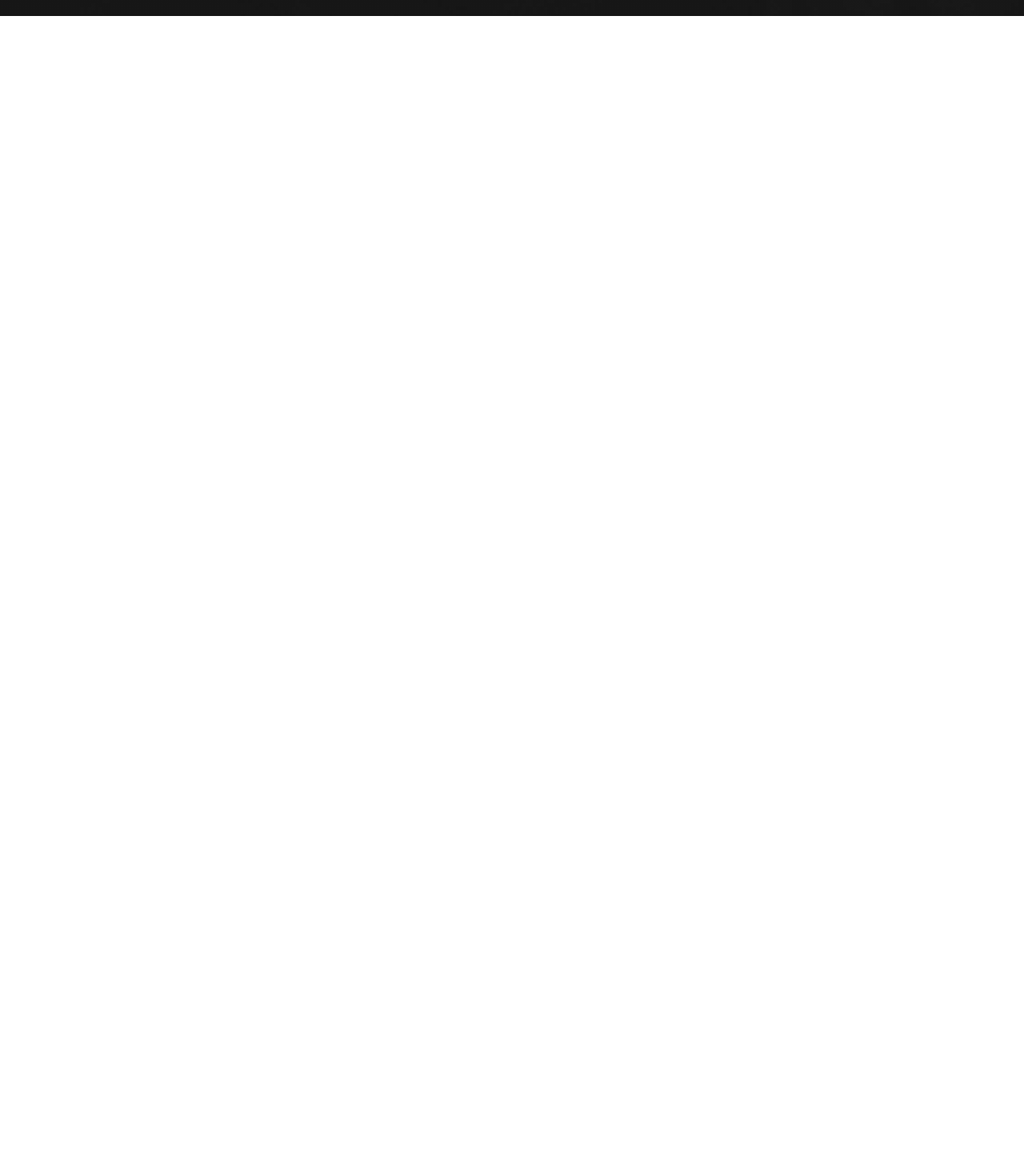
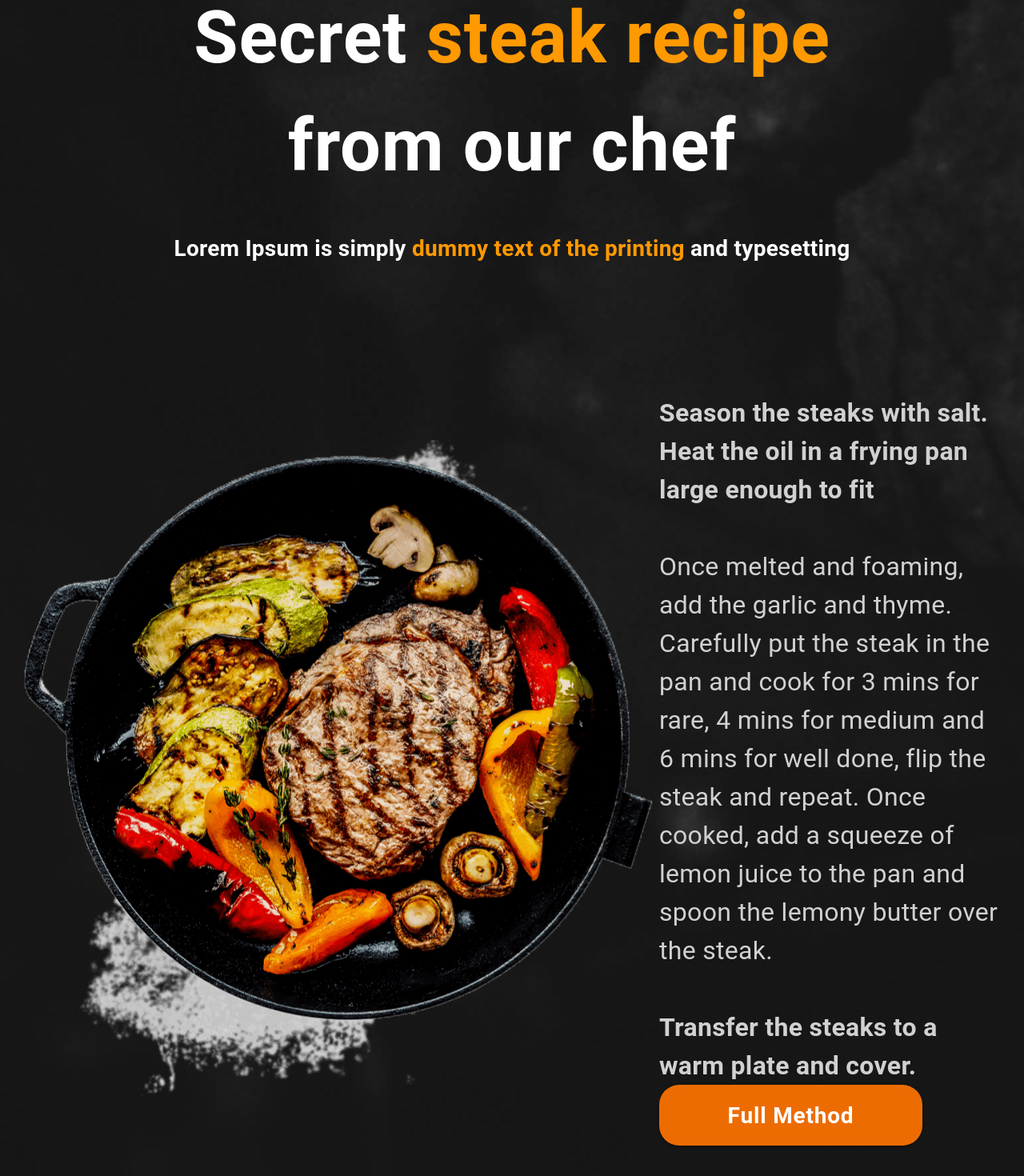
Before and after one commit to Borys-Mch/burgarita, a React (Vite) app: page / in a window 1280 px wide. Shown: the part 4038-5508 px from the top of the page at 80% size. Before the commit the page ends 4058 px from the top, so only its background shows below. Built offline with nearby package versions, Linux system fonts and the light colour scheme.

Commit message:
Added Recipe section

```diff
--- /dev/null
+++ b/src/components/RecipeSection.jsx
@@ -0,0 +1,79 @@
+import { Box, Button, Container, Stack, Typography } from "@mui/material";
+import React from "react";
+
+import recipeImg from "../assets/recipe.png";
+
+const RecipeSection = () => {
+  return (
+    <Container maxWidth="xl">
+      <Stack my={{ xs: 10, lg: 25 }} alignItems="center">
+        <Typography
+          fontSize={{ xs: 40, md: 50, lg: 90 }}
+          fontWeight={700}
+          textAlign="center"
+          color="white">
+          Secret <span style={{ color: "#FF9900" }}>steak recipe</span>
+          <br /> from our chef
+        </Typography>
+        <Typography
+          mt={{ xs: 2, md: 5 }}
+          fontSize={{ xs: 20, lg: 28 }}
+          fontWeight={600}
+          textAlign="center"
+          color="white">
+          Lorem Ipsum is simply{" "}
+          <span style={{ color: "#FF9900" }}>dummy text of the printing </span>
+          and typesetting
+        </Typography>
+        <Stack
+          mt={{ xs: 5, lg: 20 }}
+          direction={{ sm: "row" }}
+          alignItems="center">
+          <Box
+            component="img"
+            src={recipeImg}
+            alt="steak"
+            width={{ xs: "350px", md: "550px", lg: "800px" }}
+            height={{ xs: "361px", md: "567px", lg: "824px" }}
+          />
+          <Box>
+            <Typography fontSize={{ xs: 20, lg: 32 }} color="#D1D1D2">
+              <span style={{ fontWeight: 600 }}>
+                Season the steaks with salt. Heat the oil in a frying pan large
+                enough to fit
+              </span>
+              <br /> <br />
+              Once melted and foaming, add the garlic and thyme. Carefully put
+              the steak in the pan and cook for 3 mins for rare, 4 mins for
+              medium and 6 mins for well done, flip the steak and repeat. Once
+              cooked, add a squeeze of lemon juice to the pan and spoon the
+              lemony butter over the steak.
+              <br /> <br />
+              <span style={{ fontWeight: 600 }}>
+                Transfer the steaks to a warm plate and cover.
+              </span>
+            </Typography>
+            <Button
+              variant="contained"
+              color="warning"
+              size="large"
+              sx={{
+                width: "329px",
+                height: "76px",
+                fontSize: 28,
+                fontWeight: 600,
+                textTransform: "none",
+                borderRadius: "25px",
+                padding: 0,
+                background: "FF9900",
+              }}>
+              Full Method
+            </Button>
+          </Box>
+        </Stack>
+      </Stack>
+    </Container>
+  );
+};
+
+export default RecipeSection;
--- a/src/pages/HomePage.jsx
+++ b/src/pages/HomePage.jsx
@@ -1,6 +1,7 @@
 import React from "react";
 import ExclusiveSection from "../components/ExclusiveSection";
 import HeroSection from "../components/HeroSection";
+import RecipeSection from "../components/RecipeSection";
 import SteakPlatterSection from "../components/SteakPlatterSection";
 
 const HomePage = () => {
@@ -9,6 +10,7 @@ const HomePage = () => {
       <HeroSection />
       <SteakPlatterSection />
       <ExclusiveSection />
+      <RecipeSection />
     </>
   );
 };
```
Also changed, not shown: src/assets/recipe.png (added).
